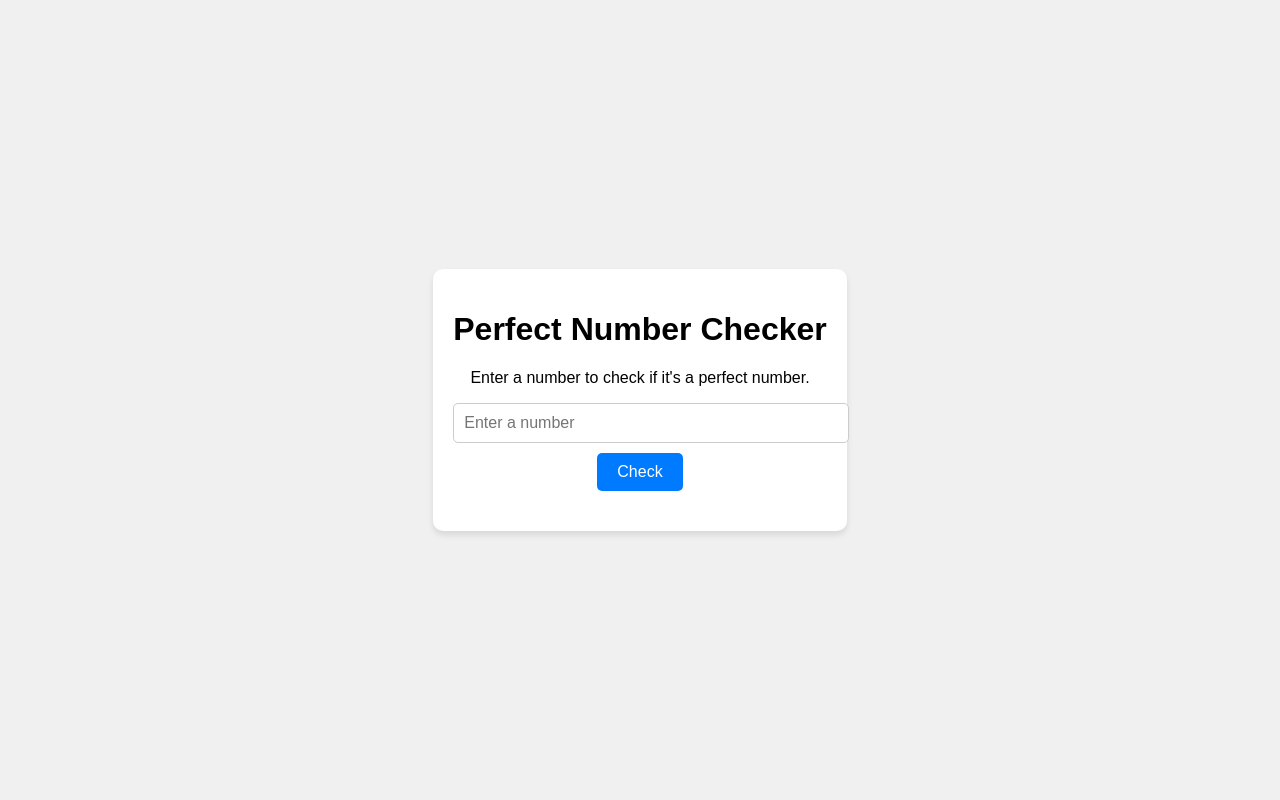
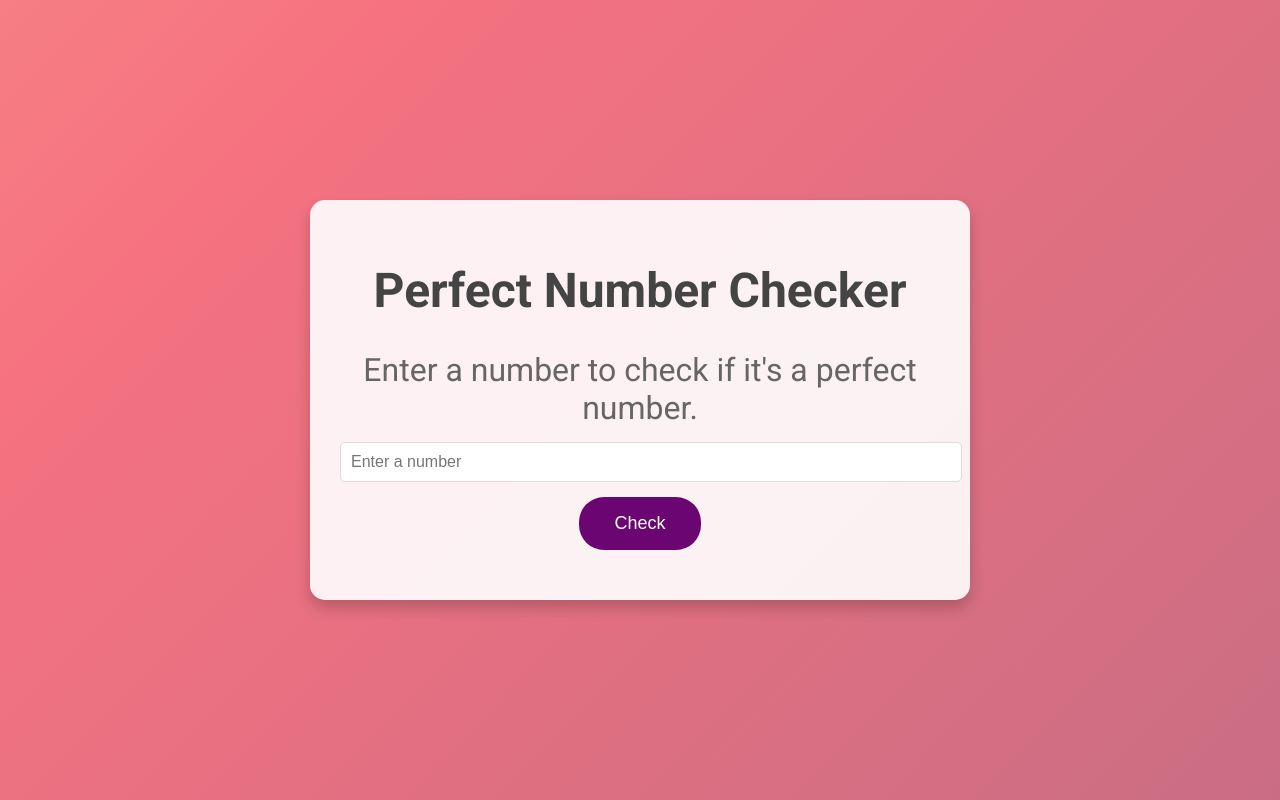
Before and after one commit to Prasanna170501/DevOps, a plain HTML site: page index.html in a window 1280 px wide. Drawn offline with Linux system fonts and the light colour scheme.

Commit message:
updated file

```diff
--- a/index.html
+++ b/index.html
@@ -5,42 +5,85 @@
     <meta name="viewport" content="width=device-width, initial-scale=1.0">
     <title>Perfect Number Checker</title>
     <style>
+        @import url('https://fonts.googleapis.com/css2?family=Roboto:wght@400;700&display=swap');
+
         body {
-            font-family: Arial, sans-serif;
+            font-family: 'Roboto', sans-serif;
             margin: 0;
             padding: 0;
             display: flex;
             justify-content: center;
             align-items: center;
             height: 100vh;
-            background-color: #f0f0f0;
+            background: linear-gradient(135deg, #f8b195, #f67280, #c06c84);
+            background-size: 200% 200%;
+            animation: gradientBG 10s ease infinite;
         }
+
+        @keyframes gradientBG {
+            0% { background-position: 0% 50%; }
+            50% { background-position: 100% 50%; }
+            100% { background-position: 0% 50%; }
+        }
+
         .container {
             text-align: center;
-            background: white;
-            padding: 20px;
-            border-radius: 10px;
-            box-shadow: 0 4px 6px rgba(0, 0, 0, 0.1);
+            background: rgba(255, 255, 255, 0.9);
+            padding: 30px;
+            border-radius: 15px;
+            box-shadow: 0 8px 15px rgba(0, 0, 0, 0.2);
+            max-width: 600px;
+            width: 100%;
         }
-        button {
-            padding: 10px 20px;
-            font-size: 16px;
-            border: none;
-            border-radius: 5px;
-            background-color: #007bff;
-            color: white;
-            cursor: pointer;
+
+        h1 {
+            font-size: 3rem;
+            color: #444;
+            margin-bottom: 20px;
         }
-        button:hover {
-            background-color: #0056b3;
+
+        p {
+            font-size: 2rem;
+            color: #666;
+            margin-bottom: 15px;
         }
+
         input {
             padding: 10px;
             font-size: 16px;
-            border: 1px solid #ccc;
+            border: 1px solid #ddd;
             border-radius: 5px;
-            margin-bottom: 10px;
             width: 100%;
+            margin-bottom: 15px;
+            transition: box-shadow 0.3s ease;
+        }
+
+        input:focus {
+            outline: none;
+            box-shadow: 0 0 8px rgba(0, 123, 255, 0.6);
+        }
+
+        button {
+            padding: 16px 35px;
+            font-size: 18px;
+            border: none;
+            border-radius: 25px;
+            background: #6a0572;
+            color: white;
+            cursor: pointer;
+            transition: background 0.3s ease, transform 0.2s ease;
+        }
+
+        button:hover {
+            background: #450345;
+            transform: scale(1.05);
+        }
+
+        #result {
+            margin-top: 20px;
+            font-weight: bold;
+            font-size: 1.2rem;
+            color: #444;
         }
     </style>
 </head>
@@ -50,7 +93,7 @@
         <p>Enter a number to check if it's a perfect number.</p>
         <input type="number" id="numberInput" placeholder="Enter a number" />
         <button id="checkButton">Check</button>
-        <p id="result" style="margin-top: 20px; font-weight: bold;"></p>
+        <p id="result"></p>
     </div>
     <script>
         document.getElementById('checkButton').addEventListener('click', function() {
@@ -69,8 +112,10 @@
 
             if (sum === number) {
                 document.getElementById('result').textContent = `${number} is a perfect number.`;
+                document.getElementById('result').style.color = 'green';
             } else {
                 document.getElementById('result').textContent = `${number} is not a perfect number.`;
+                document.getElementById('result').style.color = 'red';
             }
         });
     </script>
```
